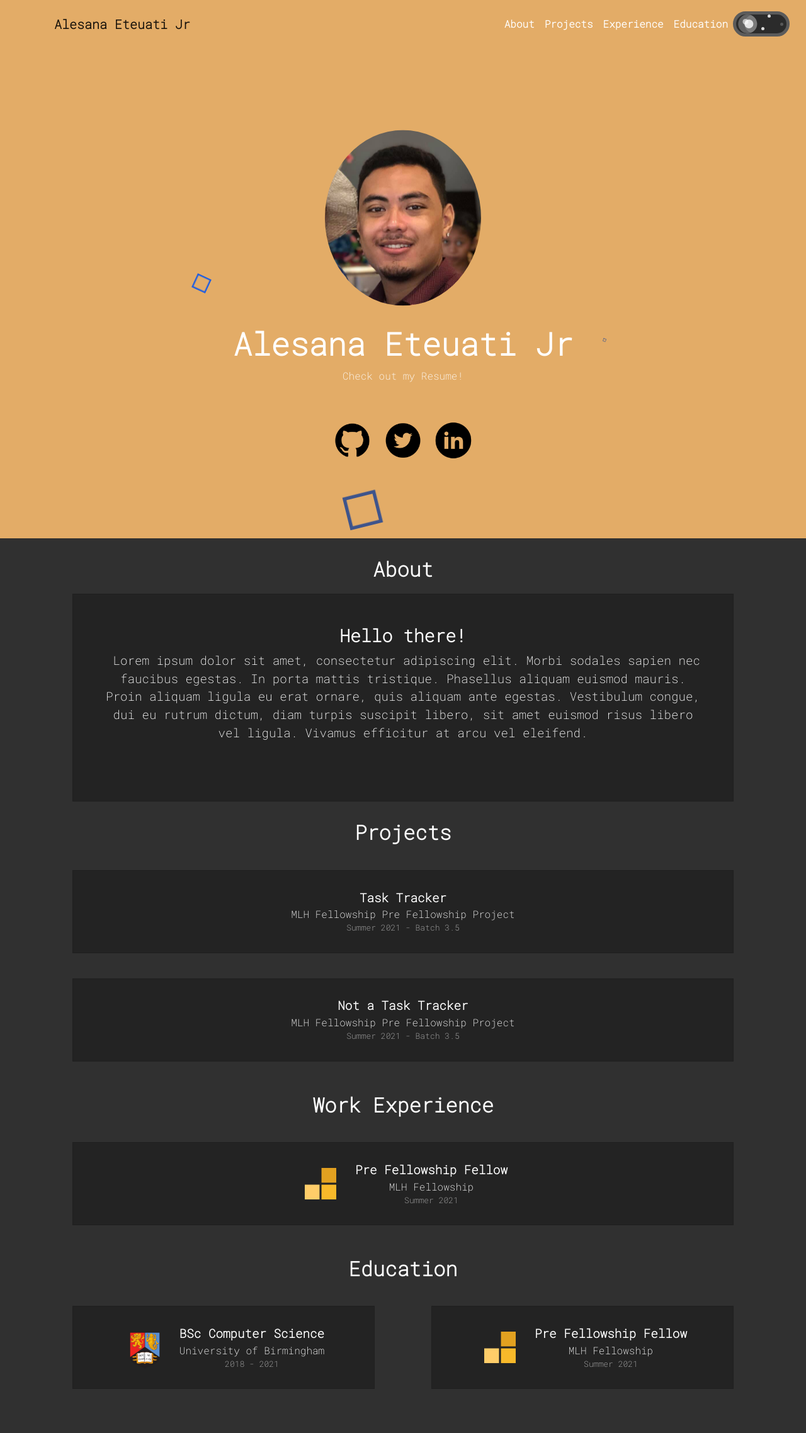
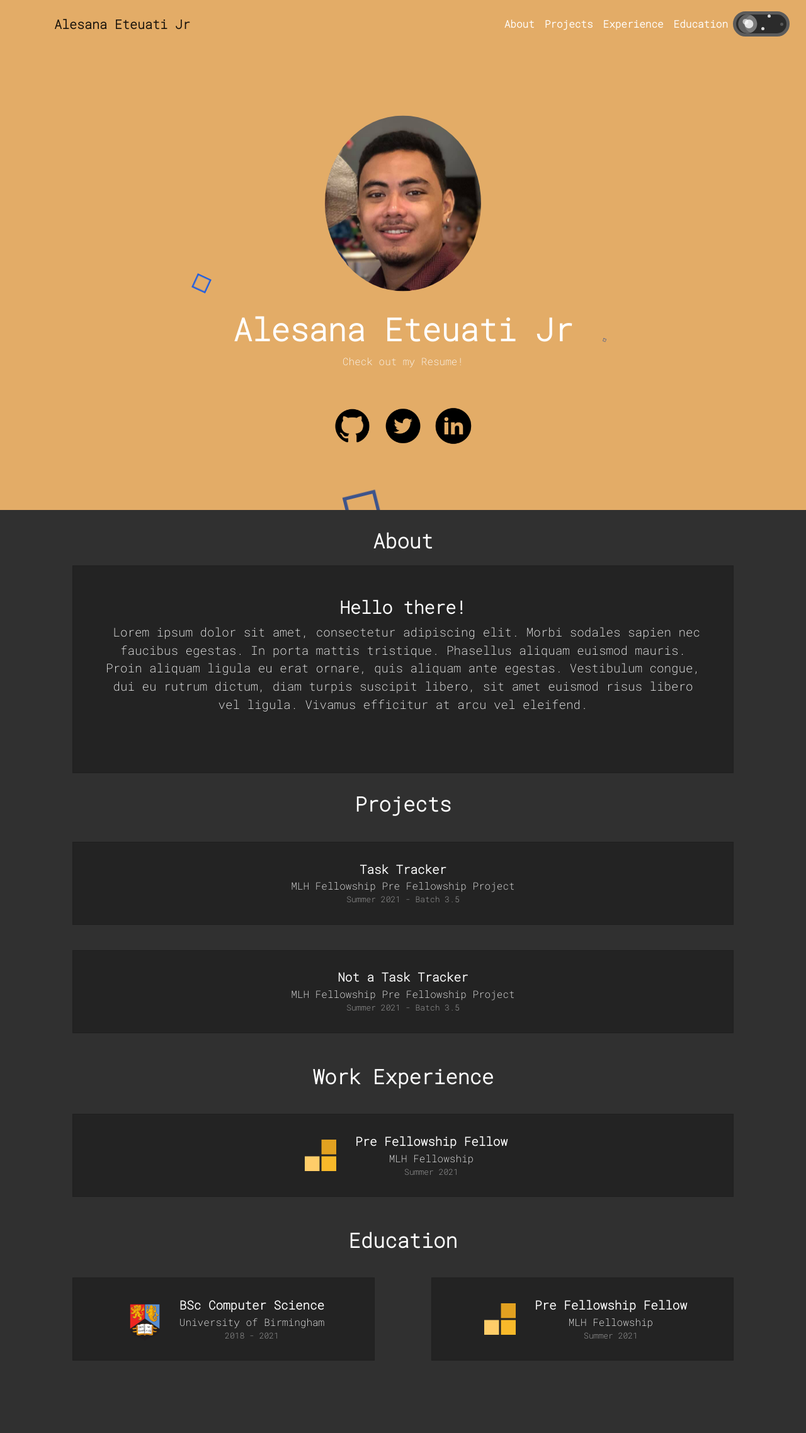
Before and after one commit to Green-Ranger11/Alesana-Eteuati-Jr, a Jekyll site: the page built from index.html, in a window 1280 px wide. Shown: the whole page at 63% size. Built offline with Jekyll 4.4.1, drawn with Linux system fonts in a browser that asks for light colours; nearby versions of some CDN libraries; after the commit the page ends 2231 px from its top, so only the background shows below that.

Commit message:
Fix vertical height of profile

```diff
--- a/_sass/profile.scss
+++ b/_sass/profile.scss
@@ -1,7 +1,7 @@
 .home {
   background-color: var(--banner-background-color) !important;
   position: relative;
-  height: 85vh;
+  height: 80vh;
   overflow: hidden;
 }
 
```
